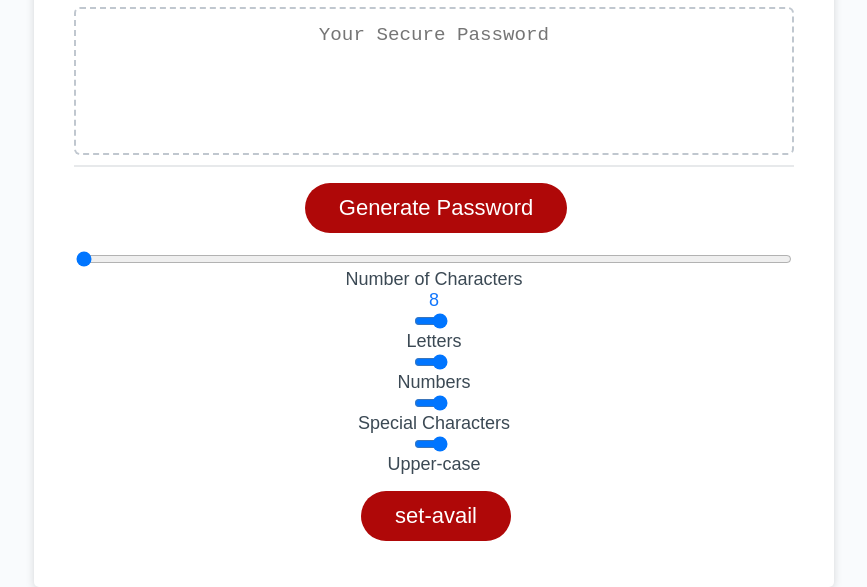
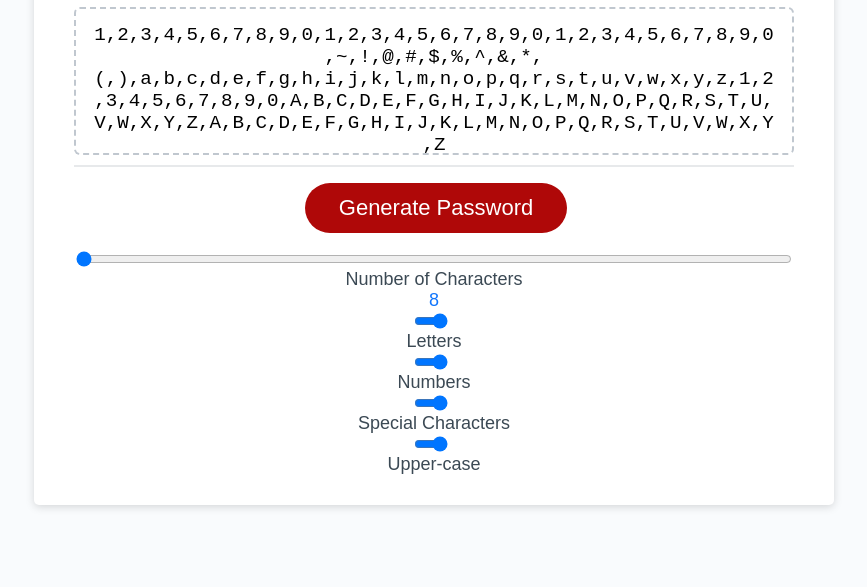
Before and after one commit to ihm57511/password-generator, a plain HTML site: page index.html in a window 1280 px wide. Both pictures are taken after a click on the button "Generate Password". Shown: the part 241-828 px from the top of the page, without its empty margins (206-1073 px from the left). After the commit the page ends 800 px from the top, so only its background shows below. Drawn offline with Linux system fonts and the light colour scheme.

Commit message:
added setAvail function, issue setting array for available characters

```diff
--- a/index.html
+++ b/index.html
@@ -1,5 +1,6 @@
 <!DOCTYPE html>
 <html lang="en">
+
 <head>
   <meta charset="UTF-8" />
   <meta name="viewport" content="width=device-width, initial-scale=1.0" />
@@ -7,6 +8,7 @@
   <title>Password Generator</title>
   <link rel="stylesheet" href="style.css" />
 </head>
+
 <body>
   <div class="wrapper">
     <header>
@@ -17,39 +19,30 @@
         <h2>Generate a Password</h2>
       </div>
       <div class="card-body">
-          <textarea
-            readonly
-            id="password"
-            placeholder="Your Secure Password"
-            aria-label="Generated Password"
-          ></textarea>
+        <textarea readonly id="password" placeholder="Your Secure Password" aria-label="Generated Password"></textarea>
       </div>
       <div class="card-footer">
         <button id="generate" class="btn">Generate Password</button>
         <div class="slidecontainer">
-            <input type="range" min="8" max="128" value="8" class="slider"
-            id="number-of-characters">Number of Characters   <span id="demo"></span>
+          <input type="range" min="8" max="128" value="8" class="slider" id="number-of-characters">Number of Characters
+          <span id="demo"></span>
         </div>
         <div class="slidecontainer">
-            <input type="range" min="0" max="1" value="1" class="slider"
-            id="letters">Letters
+          <input type="range" min="0" max="1" value="1" class="slider" id="letters">Letters
         </div>
         <div class="slidecontainer">
-            <input type="range" min="0" max="1" value="1" class="slider"
-            id="numbers">Numbers
+          <input type="range" min="0" max="1" value="1" class="slider" id="numbers">Numbers
         </div>
         <div class="slidecontainer">
-            <input type="range" min="0" max="1" value="1" class="slider"
-            id="special-characters">Special Characters
+          <input type="range" min="0" max="1" value="1" class="slider" id="special-characters">Special Characters
         </div>
         <div class="slidecontainer">
-            <input type="range" min="0" max="1" value="1" class="slider"
-            id="upper-case">Upper-case
+          <input type="range" min="0" max="1" value="1" class="slider" id="upper-case">Upper-case
         </div>
-          <button id="set-avail" class="btn">set-avail</button>
       </div>
     </div>
   </div>
   <script src="script.js"></script>
 </body>
+
 </html>
--- a/script.js
+++ b/script.js
@@ -4,7 +4,14 @@
 // Setting dynamic range sliders
 var slider = document.getElementById("number-of-characters");
 var output = document.getElementById("demo");
-var num = []
+var num = 8
+var letterSet = 1
+var numberSet = 1
+var specialSet = 1
+var upperSet = 1
+
+
+
 // Display the default slider value
 output.innerHTML = slider.value;
 
@@ -14,12 +21,28 @@ slider.oninput = function () {
   num = this.value;
 }
 
+var let = document.getElementById("letters");
+let.oninput = function () {
+  letterSet = this.value;
+}
+var numb = document.getElementById("numbers");
+numb.oninput = function () {
+  numberSet = this.value;
+}
+var spec = document.getElementById("special-characters");
+spec.oninput = function () {
+  specialSet = this.value;
+}
+var upp = document.getElementById("upper-case");
+upp.oninput = function () {
+  upperSet = this.value;
+}
 
-var letters = ["a","b","c","d","e","f","g","h","i","j","k","l","m","n","o","p","q","r","s","t","u","v","w","x","y","z"];
-var numbers = ["1","2","3","4","5","6","7","8","9","0"];
-var special = ["~","!","@","#","$","%","^","&","*","(",")"];
-var upper = ["A","B","C","D","E","F","G","H","I","J","K","L","M","N","O","P","Q","R","S","T","U","V","W","X","Y","Z"];
-var available = letters.concat(numbers).concat(special).concat(upper);
+var letters = ["a", "b", "c", "d", "e", "f", "g", "h", "i", "j", "k", "l", "m", "n", "o", "p", "q", "r", "s", "t", "u", "v", "w", "x", "y", "z"];
+var numbers = ["1", "2", "3", "4", "5", "6", "7", "8", "9", "0"];
+var special = ["~", "!", "@", "#", "$", "%", "^", "&", "*", "(", ")"];
+var upper = ["A", "B", "C", "D", "E", "F", "G", "H", "I", "J", "K", "L", "M", "N", "O", "P", "Q", "R", "S", "T", "U", "V", "W", "X", "Y", "Z"];
+var available = [];
 
 
 
@@ -27,25 +50,59 @@ var available = letters.concat(numbers).concat(special).concat(upper);
 // Assignment Code
 var generateBtn = document.querySelector("#generate");
 
-  function setAvail () {
-    var lettersSet = document.getElementById("letters").getAttribute("value");
-    var numbersSet = document.getElementById("numbers").getAttribute("value");
-    var specialSet = document.getElementById("special-characters").getAttribute("value");
-    var upperSet = document.getElementById("upper-case").getAttribute("value");
+function setAvail() {
 
-    lettersSet.addEventListener("onchange", function () {
-      if (lettersSet !== 0) {
+  function setLetters() {
+    if (letterSet === 1) {
+      available.unshift(letters)
+    }
+  }
 
-      }
-    })
+  function setNumbers() {
+    if (numberSet === 1) {
+      available.unshift(numbers)
+    }
   }
-  function generatePassword() {
-    setAvail();
-    var password = [];
-    for(var i=0; i < num; i++) {
-      password.push(available[Math.floor(Math.random() * available.length)]);
-    } return password;
+
+  function setSpecial() {
+    if (specialSet === 1) {
+      available.unshift(special)
+    }
   }
+
+  function setUpper() {
+    if (upperSet === 1) {
+      available.unshift(upper)
+    }
+  }
+
+  function setArray() {
+    return Array.from(available)
+  }
+
+  setLetters()
+  setNumbers()
+  setSpecial()
+  setUpper()
+  setArray()
+
+  console.log(available)
+  console.log(numberSet)
+  console.log(letterSet)
+  console.log(upperSet)
+  console.log(specialSet)
+
+
+
+}
+
+function generatePassword() {
+  setAvail();
+  var password = [];
+  for (var i = 0; i < num; i++) {
+    password.push(available[Math.floor(Math.random() * available.length)]);
+  } return password;
+}
 
 // Write password to the #password input
 function writePassword() {
```
Lines whose indentation alone changed are shown as unchanged.
